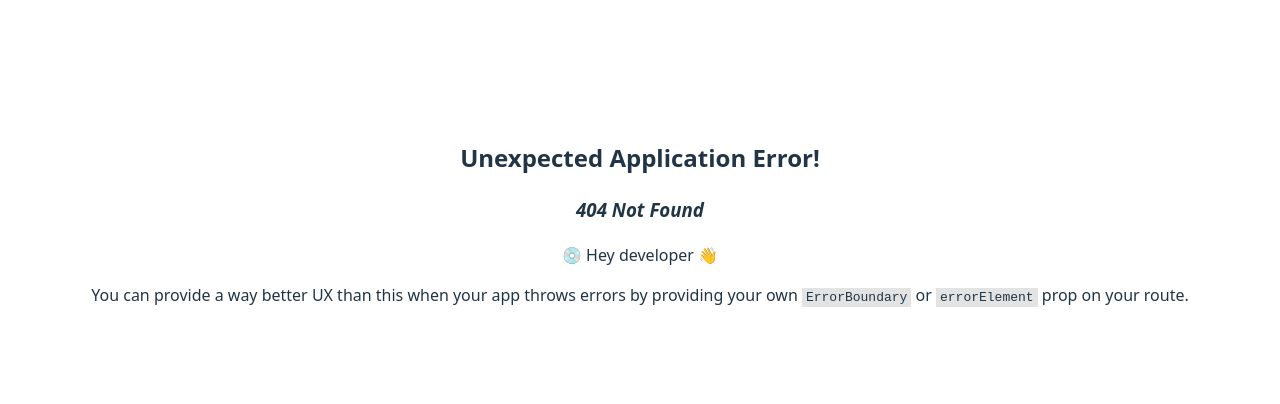
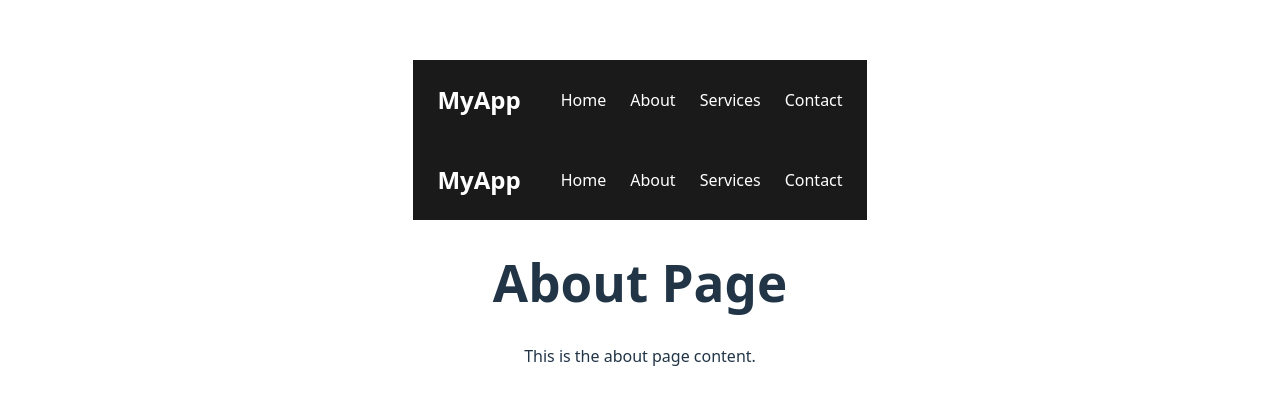
Before and after one commit to Jaturaput-Jongsubcharoen/Frontend_TypeScript, a React (Vite) app: page /about in a window 1280 px wide. Before the commit this address had no page. Shown: the part 178-582 px from the top of the page. Built offline with nearby package versions, Linux system fonts and the light colour scheme.

Commit message:
frontend_set_up_18: add NavBar

```diff
--- a/src/App.tsx
+++ b/src/App.tsx
@@ -1,43 +1,15 @@
-import { useState } from 'react'
+import { Outlet } from 'react-router-dom'
 import './App.css'
-import axios from 'axios';
+import Navbar from './components/navigatorBar/navBar'
 
 function App() {
-  const [username, setUsername] = useState("");
-  const [email, setEmail] = useState("");
-  const [password, setPassword] = useState("");
-  const [message, setMessage] = useState("");
-
-  const onSubmit = async (event: React.FormEvent) => {
-    event.preventDefault();
-    try {
-      const response = await axios.post(`${import.meta.env.VITE_BACKEND_INDEX_URL}/auth/register`, {
-        email,
-        username,
-        password,
-      });
-      setMessage(`Registered successfully!: ${response.status}`);
-
-    } catch (error: any) {
-      setMessage(`Registered failed: ${error.message}`);
-    }
-
-  };
 
   return (
     <>
-      <form onSubmit={onSubmit}>
-        <br />
-        <input type="text" placeholder='Type your E-mail.' value={email} onChange={(event: React.ChangeEvent<HTMLInputElement>) => setEmail(event.target.value)} required/>
-        <br />
-        <input type="text" placeholder='Type your name' value={username} onChange={(event: React.ChangeEvent<HTMLInputElement>) => setUsername(event.target.value)} required/>
-        <br />
-        <input type="password" placeholder='Type your password' value={password} onChange={(event: React.ChangeEvent<HTMLInputElement>) => setPassword(event.target.value)} required/>
-        <br />
-        <button type='submit'>Register</button>
-      </form>
-      <br />
-      {message ? <p>{message}</p> : null }
+      <Navbar />
+      <main>
+        <Outlet />
+      </main>
     </>
   )
 }
--- /dev/null
+++ b/src/components/navigatorBar/navBar.module.css
@@ -0,0 +1,61 @@
+
+.navbar {
+  background-color: #1a1a1a;
+  color: white;
+  padding: 0.75rem 1.5rem;
+}
+
+.container {
+  max-width: 1024px;
+  margin: 0 auto;
+  display: flex;
+  justify-content: space-between;
+  align-items: center;
+}
+
+.logo {
+  font-size: 1.5rem;
+  font-weight: bold;
+}
+
+.toggleButton {
+  display: none;
+  font-size: 1.5rem;
+  background: none;
+  border: none;
+  color: white;
+  cursor: pointer;
+}
+
+.navLinks {
+  list-style: none;
+  display: flex;
+  gap: 1.5rem;
+}
+
+.navLinks li a {
+  color: white;
+  text-decoration: none;
+  transition: color 0.3s ease;
+}
+
+.navLinks li a:hover {
+  color: #facc15; /* yellow */
+}
+
+/* Mobile styles */
+@media (max-width: 768px) {
+  .toggleButton {
+    display: block;
+  }
+
+  .navLinks {
+    display: none;
+    flex-direction: column;
+    margin-top: 1rem;
+  }
+
+  .show {
+    display: flex;
+  }
+}
--- /dev/null
+++ b/src/components/navigatorBar/navBar.tsx
@@ -0,0 +1,34 @@
+import React, { useState } from 'react';
+import styles from './Navbar.module.css';
+import { Link } from "react-router-dom";
+
+const Navbar: React.FC = () => {
+  const [isOpen, setIsOpen] = useState(false);
+
+  return (
+    <nav className={styles.navbar}>
+      <div className={styles.container}>
+        <div className={styles.logo}>MyApp</div>
+
+        {!isOpen && (
+            <button
+            className={styles.toggleButton}
+            onClick={() => setIsOpen(!isOpen)}
+            aria-label="Open menu"
+            >
+            ☰
+            </button>
+        )}
+
+            <ul className={`${styles.navLinks} ${isOpen ? styles.show : ''}`}>
+                <li><Link to="/" onClick={() => setIsOpen(false)}>Home</Link></li>
+                <li><Link to="/about" onClick={() => setIsOpen(false)}>About</Link></li>
+                <li><Link to="/services" onClick={() => setIsOpen(false)}>Services</Link></li>
+                <li><Link to="/contact" onClick={() => setIsOpen(false)}>Contact</Link></li>
+            </ul>
+      </div>
+    </nav>
+  );
+};
+
+export default Navbar;
--- /dev/null
+++ b/src/pages/about/About.tsx
@@ -0,0 +1,15 @@
+import Navbar from "../../components/navigatorBar/navBar";
+
+function About() {
+  return (
+    <>
+        <Navbar />
+        <main>
+            <h1>About Page</h1>
+            <p>This is the about page content.</p>
+        </main>
+    </>
+  );
+}
+
+export default About;
--- /dev/null
+++ b/src/pages/contact/Contact.tsx
@@ -0,0 +1,9 @@
+import { useState } from "react";
+
+function Contact() {
+   return (
+    <>
+    </>
+   )
+}
+export default Contact
--- /dev/null
+++ b/src/pages/home/Home.tsx
@@ -0,0 +1,9 @@
+import { useState } from "react";
+
+function Home() {
+   return (
+    <>
+    </>
+   )
+}
+export default Home
--- /dev/null
+++ b/src/pages/register/Register.tsx
@@ -0,0 +1,49 @@
+import { useState } from "react";
+import axios from "axios";
+import Navbar from "../../components/navigatorBar/navBar";
+import { Outlet } from "react-router-dom";
+
+
+function Register() {
+    const [username, setUsername] = useState("");
+    const [email, setEmail] = useState("");
+    const [password, setPassword] = useState("");
+    const [message, setMessage] = useState("");
+
+    const onSubmit = async (event: React.FormEvent) => {
+        event.preventDefault();
+        try {
+        const response = await axios.post(`${import.meta.env.VITE_BACKEND_INDEX_URL}/auth/register`, {
+            email,
+            username,
+            password,
+        });
+        setMessage(`Registered successfully!: ${response.status}`);
+
+        } catch (error: any) {
+        setMessage(`Registered failed: ${error.message}`);
+        }
+
+    };
+
+
+    return (
+        <>
+            <Navbar />
+            <Outlet />
+            <form onSubmit={onSubmit}>
+            <br />
+            <input type="text" placeholder='Type your E-mail.' value={email} onChange={(event: React.ChangeEvent<HTMLInputElement>) => setEmail(event.target.value)} required/>
+            <br />
+            <input type="text" placeholder='Type your name' value={username} onChange={(event: React.ChangeEvent<HTMLInputElement>) => setUsername(event.target.value)} required/>
+            <br />
+            <input type="password" placeholder='Type your password' value={password} onChange={(event: React.ChangeEvent<HTMLInputElement>) => setPassword(event.target.value)} required/>
+            <br />
+            <button type='submit'>Register</button>
+            </form>
+            <br />
+            {message ? <p>{message}</p> : null }
+        </>
+    )
+}
+export default Register
--- /dev/null
+++ b/src/pages/services/Service.tsx
@@ -0,0 +1,9 @@
+import { useState } from "react";
+
+function Service() {
+    return (
+        <>
+        </>
+    )
+}
+export default Service
--- a/src/router.ts
+++ b/src/router.ts
@@ -1,9 +1,22 @@
 import React from "react";
 import { createBrowserRouter } from "react-router-dom";
 import App from "./App";
+import Register from "./pages/register/Register";
+import Home from "./pages/home/Home";
+import About from "./pages/about/About";
+import Contact from "./pages/contact/Contact";
+import Service from "./pages/services/Service";
 
 const router = createBrowserRouter([
-    { path: "/", element: React.createElement(App)},
+    { path: "/", element: React.createElement(App), children: [
+            { index: true, element: React.createElement(Home) },
+            { path: "about", element: React.createElement(About) },
+            { path: "services", element: React.createElement(Service) },
+            { path: "contact", element: React.createElement(Contact) },
+        ],
+    },
+
+    { path: "/register", element: React.createElement(Register)},
 ]);
 
 export default router;
```
